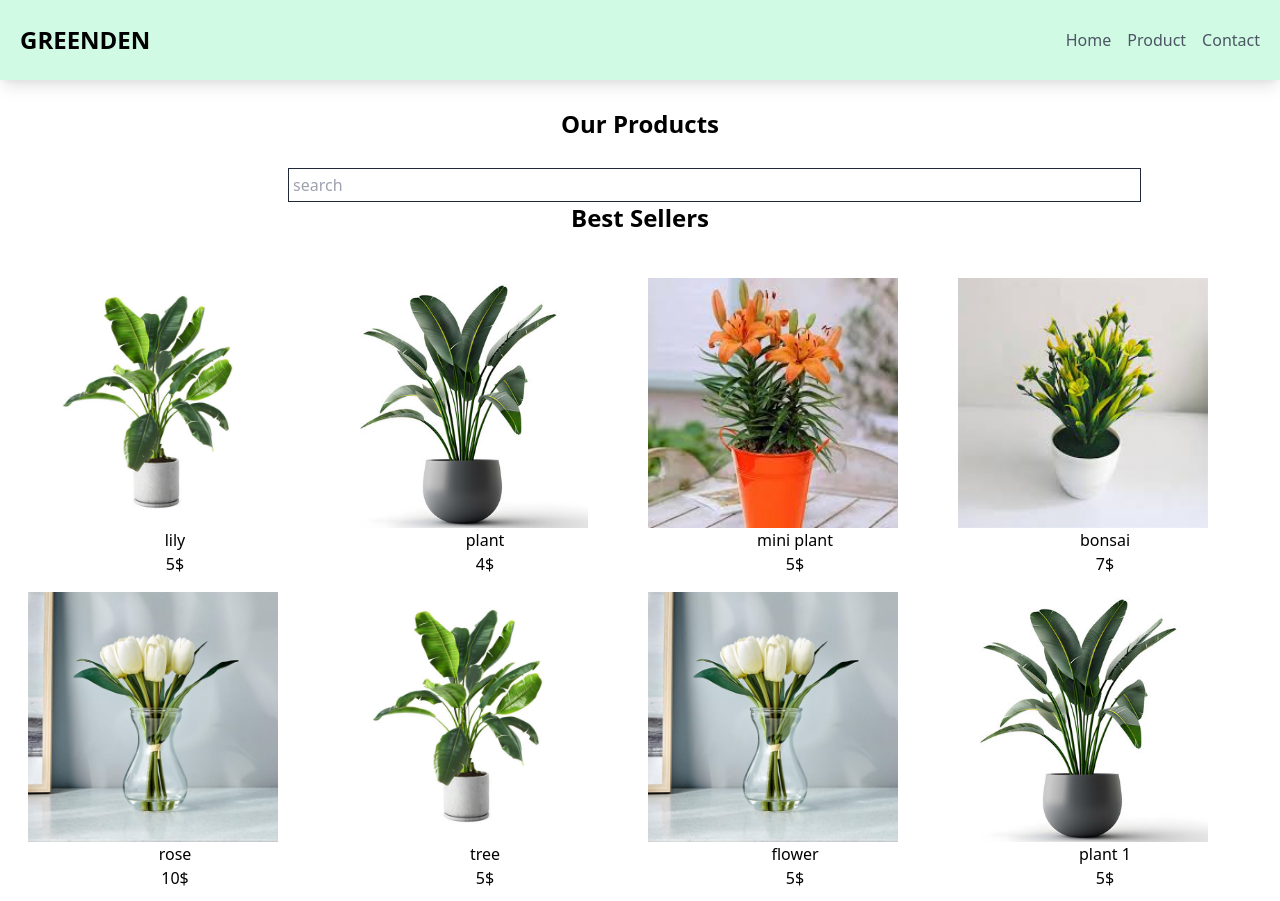
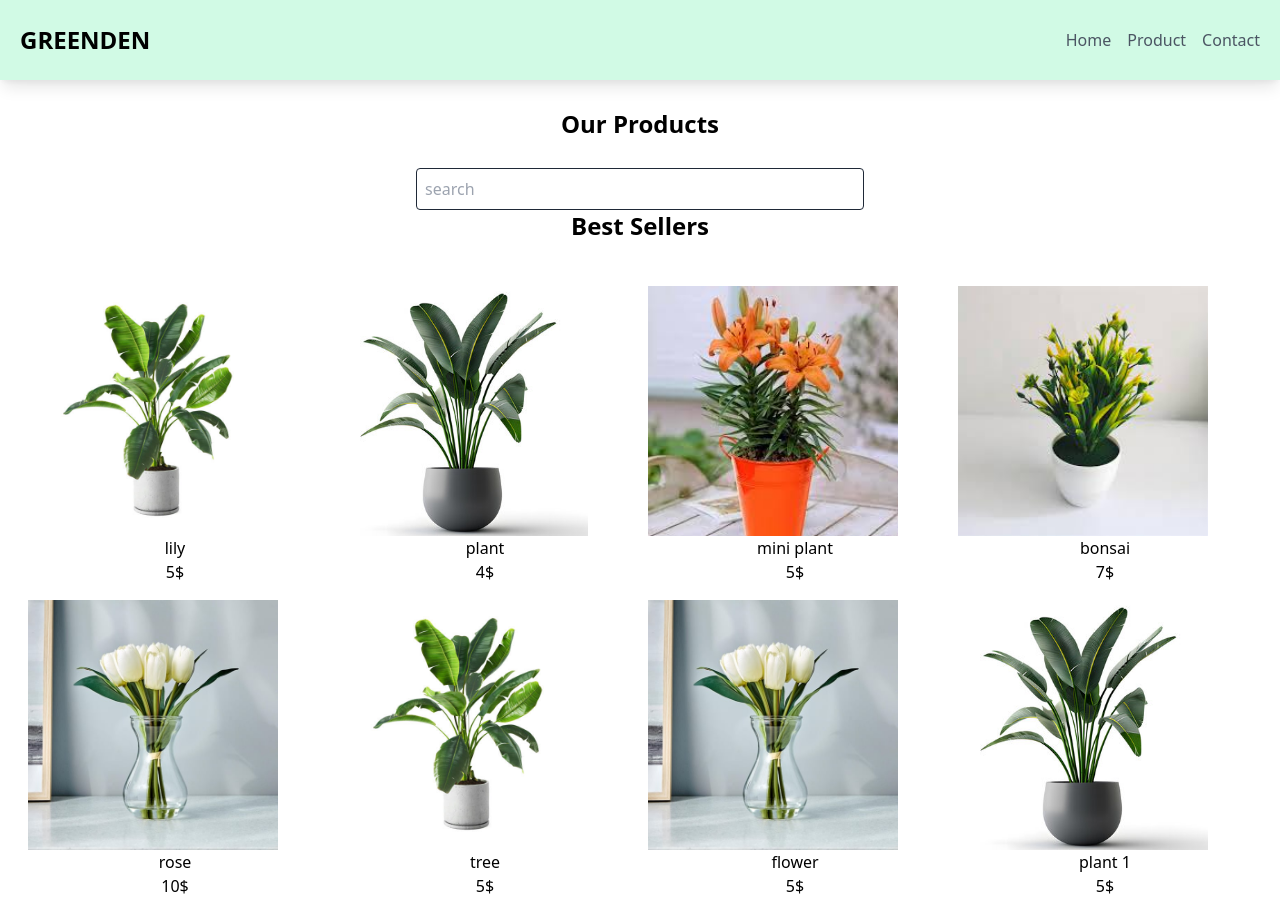
Before and after one commit to sudharsan-intl/greenden.tailwind, a website: page prodcut.html in a window 1280 px wide. Shown: the top 901 px of the page. Drawn offline with nearby package versions, Linux system fonts and the light colour scheme.

Commit message:
update something

```diff
--- a/prodcut.html
+++ b/prodcut.html
@@ -59,7 +59,7 @@
 <!-- prodcut -->
 <div>
     <h2 class="font-bold text-2xl m-3 p-4 text-center">Our Products</h2>
- <input id="search" type="text" placeholder="search" class="w-80 p-1  ml-20 border border-gray-800 md:w-8/12 md:ml-72" >
+ <input id="search" type="text" placeholder="search" class="block w-full max-w-md p-2 border border-gray-800 rounded mx-auto" >
 
 
 
```
